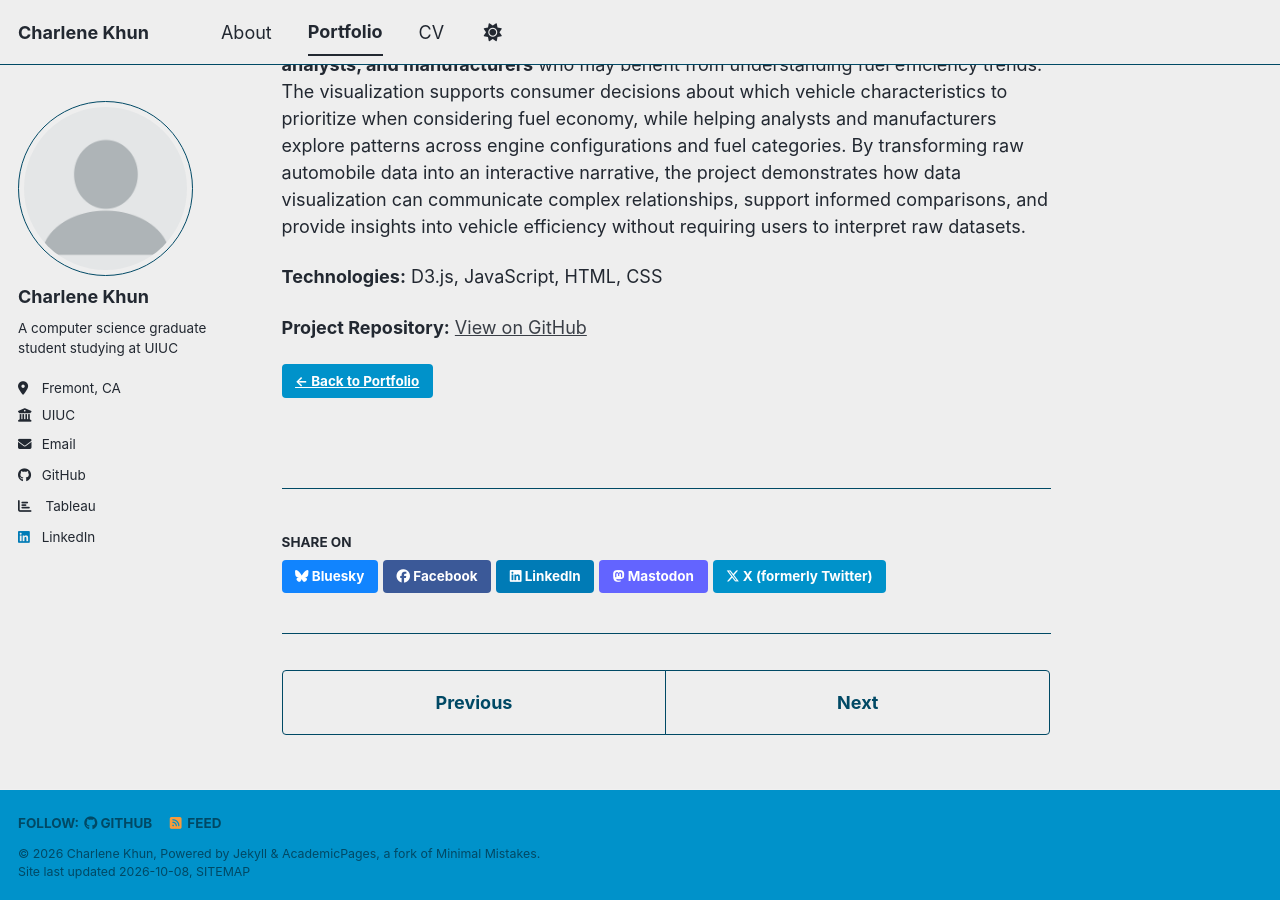
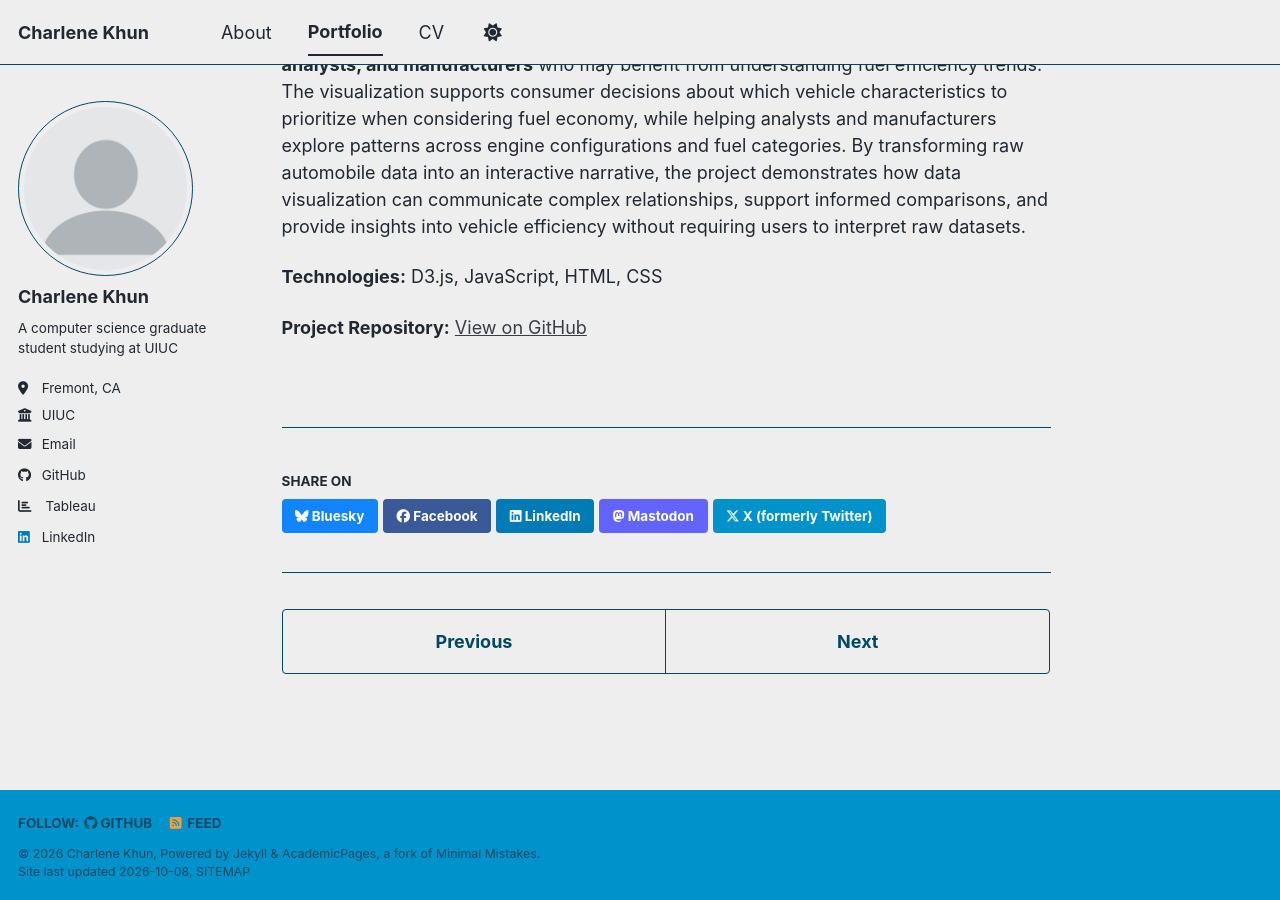
Before and after one commit to charlene-khun/charlene-khun.github.io, a Jekyll site: the page built from _portfolio/portfolio-1.md, in a window 1280 px wide and 900 px high, scrolled down 748 px. Built offline with Jekyll 4.4.1, drawn with Linux system fonts in a browser that asks for light colours; a style sheet for code colours, icons or effects is not loaded.

Commit message:
Update portfolio-1.md

```diff
--- a/_portfolio/portfolio-1.md
+++ b/_portfolio/portfolio-1.md
@@ -17,7 +17,3 @@ The primary stakeholders for this project are **vehicle consumers, automotive in
 **Technologies:** D3.js, JavaScript, HTML, CSS
 
 **Project Repository:** [View on GitHub](https://github.com/charlene-khun/Khun416NarrativeVisualizationProject)
-
-<a href="{{ '/portfolio/' | relative_url }}" class="btn btn--primary">
-  ← Back to Portfolio
-</a>
```
